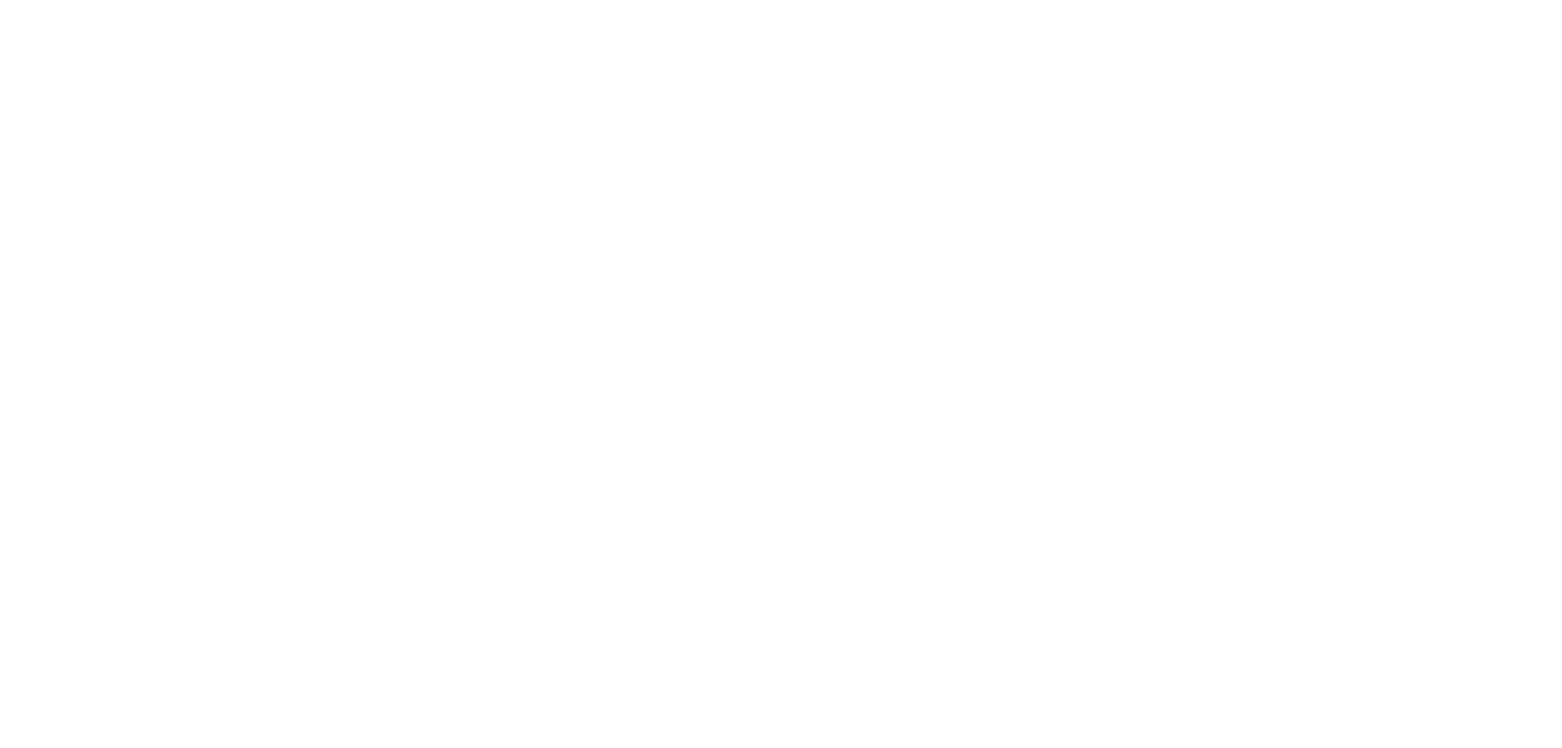
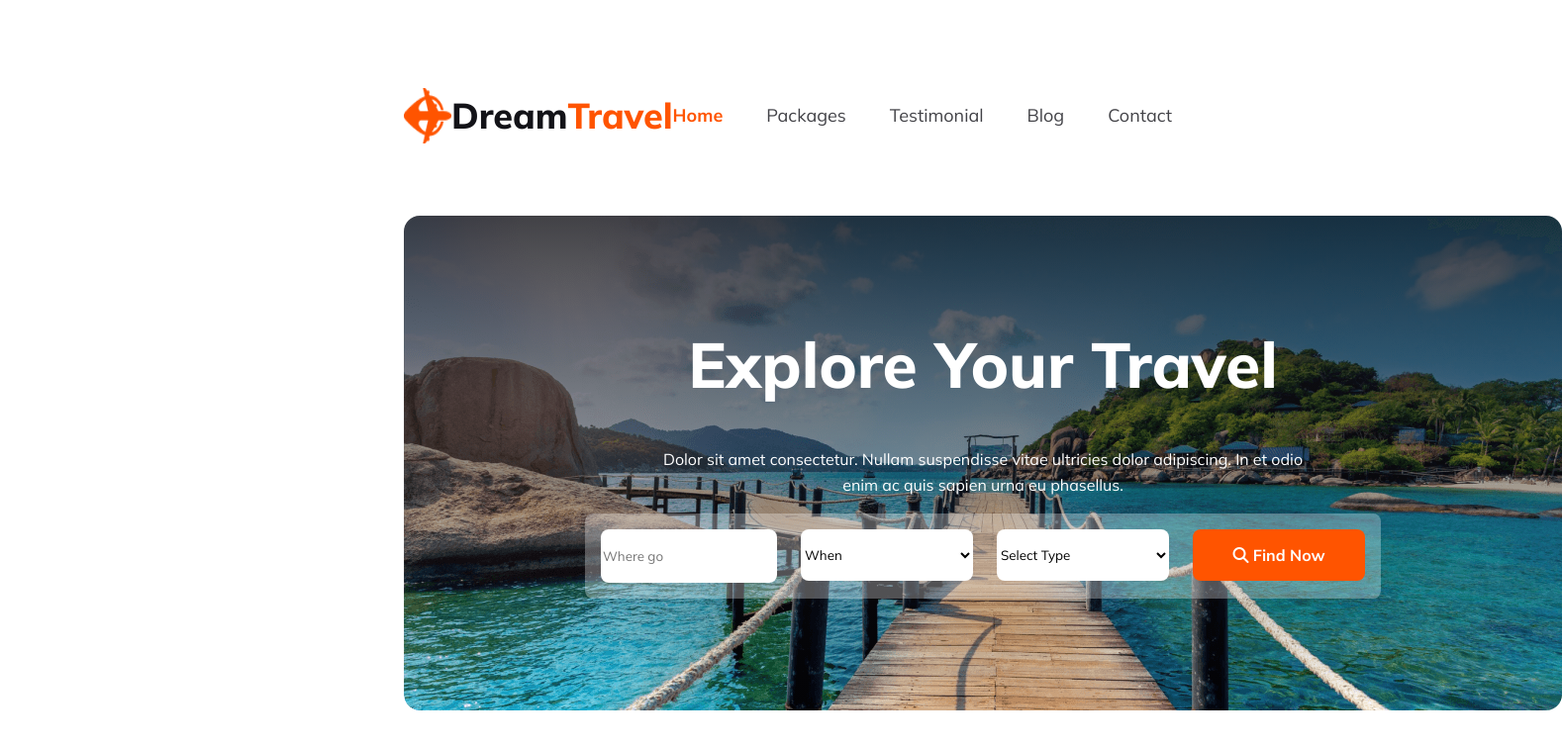
Before and after one commit to Priyo0011/a2-dream-travel, a plain HTML site: page index.html in a window 1280 px wide. Shown: the whole page at 99% size, 1578 px wide, since content can reach past the window. Drawn offline with Linux system fonts and the light colour scheme.

Commit message:
added the navbar and header banner section

```diff
--- a/index.html
+++ b/index.html
@@ -4,10 +4,45 @@
     <meta charset="UTF-8">
     <meta name="viewport" content="width=device-width, initial-scale=1.0">
     <title>dream travel</title>
+    <link rel="stylesheet" href="styles/style.css">
+    <script src="https://kit.fontawesome.com/f0a4ec3343.js" crossorigin="anonymous"></script>
 </head>
 <body>
     <header>
-
+        <!-- navbar section start -->
+        <nav>
+            <div class="logo-container">
+                <img src="./Images/Group 40071 (2).png" alt="">
+                <h3>Dream<span class="travel-color">Travel</span></h3>
+            </div>
+            <div class="items-container">
+                <a href=""><span class="home-color">Home</span></a>
+                <a href="">Packages</a>
+                <a href="">Testimonial</a>
+                <a href="">Blog</a>
+                <a href="">Contact</a>
+            </div>
+            <div class="bars-icon">
+                <i class="fa-solid fa-bars"></i>
+            </div>
+        </nav>
+        <!-- navbar section end -->
+        <!-- banner section start -->
+        <div class="banner-container">
+            <h1>Explore Your Travel</h1>
+            <p>Dolor sit amet consectetur. Nullam suspendisse vitae ultricies dolor adipiscing. In et odio <br> enim ac quis sapien urna eu phasellus.</p>
+            <div class="select-btn">
+                <input class="select-btn-text" type="text" name="" id="" placeholder="Where go">
+                <select name="" id="">
+                    <option value="">When</option>
+                </select>
+                <select name="" id="">
+                    <option value="">Select Type</option>
+                </select>
+                <button class="search-btn"><i class="fa-solid fa-magnifying-glass"></i> Find Now</button>
+            </div>
+        </div>
+        <!-- banner section end -->
     </header>
     <main>
 
--- a/styles/style.css
+++ b/styles/style.css
@@ -0,0 +1,143 @@
+@import url('https://fonts.googleapis.com/css2?family=Mulish:wght@400;500;600;700;800;900;1000&display=swap');
+
+* {
+    font-family: 'Mulish', sans-serif;
+}
+
+/* header style start */
+
+header{
+    padding: 50px 400px;
+}
+header nav{
+    display: flex;
+    justify-content: space-between;
+}
+.logo-container{
+    display: flex;
+    align-items: center;
+}
+.logo-container img{
+    width: 48px;
+    height: 56.008px;
+}
+.logo-container h3{
+    color: #131318;
+    font-size: 36px;
+    font-weight: 800;
+}
+.travel-color{
+    color: #FF5400;
+    font-size: 36px;
+    font-weight: 800;
+}
+.items-container{
+    display: flex;
+    align-items: center;
+    gap: 44px;
+}
+.items-container a{
+    text-decoration: none;
+    color:#424247;
+    font-size: 18px;
+    font-weight: 400;
+}
+.home-color{
+    color: #FF5400;
+    font-size: 18px;
+    font-weight: 700;
+}
+.bars-icon{
+    display: none;
+}
+.banner-container{
+    background-image: linear-gradient(180deg, rgba(19, 19, 24, 0.80) 0%, rgba(19, 19, 24, 0.00) 100%), url(../Images/Group\ 13.png);
+    width: 1170px;
+    height: 500px;
+    border-radius: 16px;
+    margin: 0 auto;
+    text-align: center;
+
+}
+.banner-container h1{
+    color: #FFF;
+    font-size: 64px;
+    font-weight: 800;
+    padding-top: 110px;
+}
+.banner-container p{
+    color: #FFF;
+    font-size: 16px;
+    font-weight: 400;
+    line-height: 26px;
+}
+.select-btn{
+    border-radius: 8px;
+    background: rgba(255, 255, 255, 0.30);
+    display: inline-flex;
+    padding: 16px;
+    align-items: flex-start;
+    gap: 24px;
+}
+.select-btn-text{
+    border-radius: 8px;
+    background: #FFF;
+    width: 174px;
+    height: 52px;
+    border: none;
+}
+.select-btn select{
+    border-radius: 8px;
+    background: #FFF;
+    width: 174px;
+    height: 52px;
+    border: none;
+}
+.search-btn{
+    border-radius: 8px;
+    background: #FF5400;
+    width: 174px;
+    height: 52px;
+    border: none;
+}
+.search-btn{
+    color: #FFF;
+    text-align: center;
+    font-size: 16px;
+    font-weight: 700;
+}
+/* header style end */
+
+
+
+/* responsive media */
+
+@media screen and (max-width:600px) {
+    header{
+        padding: 10px;
+    }
+    .items-container{
+        display: none;
+    }
+    .bars-icon{
+        display: block;
+        font-size: 24px;
+        padding-top: 45px;
+    }
+    .banner-container{
+        width: 335px;
+        height: 483px;
+    }
+    .select-btn{
+        flex-direction: column;
+    }
+    .banner-container h1{
+        font-size: 22px;
+        font-weight: 800;
+        padding-top: 20px;
+    }
+    .banner-container p{
+        font-size: 14px;
+        font-weight: 400;
+    }
+}
```
Also changed, not shown: Images/Group 13.png (renamed from Images/Group 13 (1) (1).png), Images/search.svg (added).
